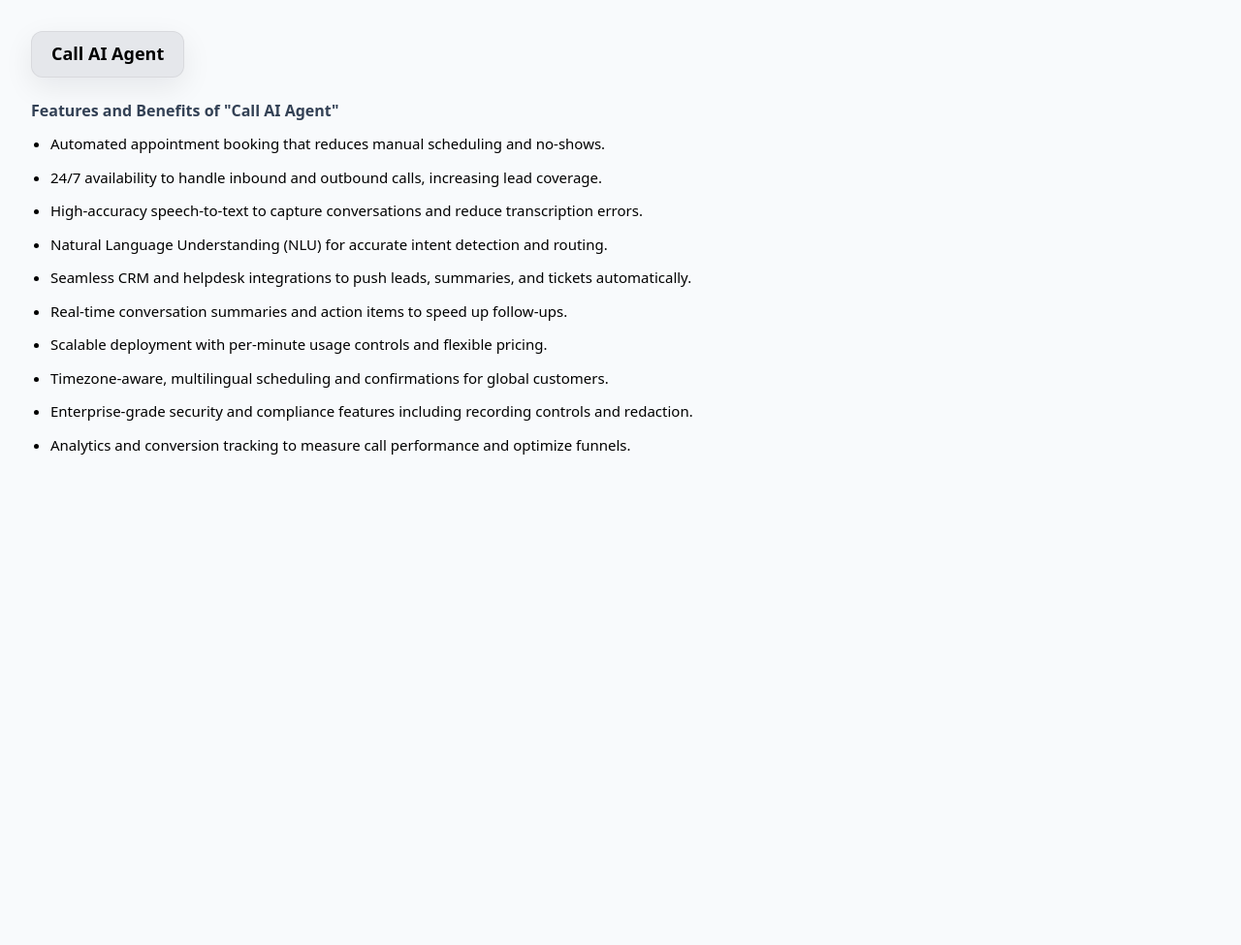
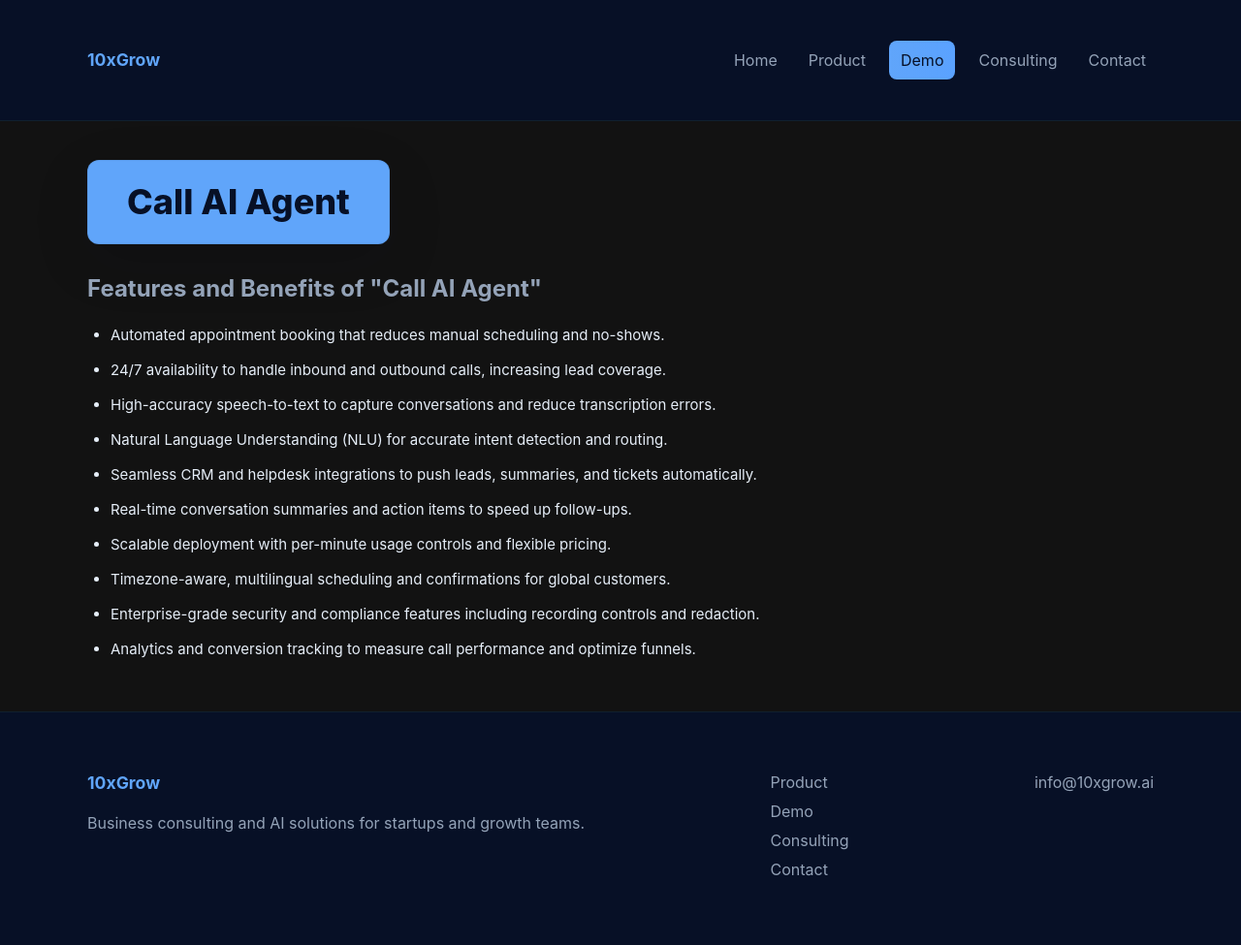
Before and after one commit to 10xgrowinfo/10xgrow-web, a plain HTML site: page product.html in a window 1280 px wide. Shown: the whole page at 97% size. Before the commit the page ends 800 px from the top, so only its background shows below. Drawn offline with Linux system fonts and the light colour scheme.

Commit message:
Update product.html — add header/footer, blue 2x card, use site background and styles

```diff
--- a/product.html
+++ b/product.html
@@ -4,104 +4,124 @@
   <meta charset="utf-8" />
   <meta name="viewport" content="width=device-width,initial-scale=1" />
   <title>Call AI Agent — 10xGrow</title>
+  <meta name="description" content="Call AI Agent — features and benefits" />
+
+  <!-- site styles (provides --bg, --text, --brand, header/footer layout, etc.) -->
+  <link rel="stylesheet" href="styles.css" />
+  <link rel="stylesheet" href="product-demo.css" />
+  <script defer src="script.js"></script>
+
   <style>
-    :root{
-      --page-bg: #f8fafc;
-      --card-bg: #e5e7eb; /* grey background for the block */
-      --text-color: #000000; /* black text */
-      --muted: #334155;
-      --radius: 12px;
-      --shadow: 0 10px 30px rgba(2,6,23,0.08);
-      --max-width: 760px;
+    /* Page-specific card overrides only.
+       Do NOT change page background or global text color – those come from styles.css. */
+    :root {
+      --card-bg: var(--brand);   /* site brand blue */
+      --card-text: var(--bg);    /* dark page background color for contrast on the blue card */
+      --card-padding-y: 24px;    /* ~2x vertical padding */
+      --card-padding-x: 40px;    /* ~2x horizontal padding */
+      --card-radius: 12px;
+      --card-shadow: 0 18px 60px rgba(2,6,23,0.12);
+      --product-max-width: 1100px;
     }
-    html,body { height: 100%; margin: 0; }
-    body{
-      font-family: system-ui, -apple-system, "Segoe UI", Roboto, "Helvetica Neue", Arial;
-      background: var(--page-bg);
-      color: var(--text-color);
-      display: flex;
-      align-items: flex-start;     /* align content to the top */
-      justify-content: flex-start; /* align content to the left */
-      padding: 32px;
+
+    html,body { height:100%; margin:0; }
+
+    /* keep site background and text color from styles.css */
+    body {
+      font-family: Inter, system-ui, -apple-system, "Segoe UI", Roboto, "Helvetica Neue", Arial;
+      background: transparent; /* inherit from styles.css which sets var(--bg) */
+      color: var(--text);
       box-sizing: border-box;
     }
 
-    .container {
-      width: 100%;
-      max-width: var(--max-width);
-      box-sizing: border-box;
-    }
+    .product-main { padding: 40px 0; max-width: var(--product-max-width); margin: 0 auto; }
 
-    /* Clickable box (card) - shrink to fit text */
+    /* Clickable card: left-aligned shrink-to-fit */
     .card {
-      display: inline-block; /* shrink to fit content */
+      display: inline-block;
       background: var(--card-bg);
-      color: var(--text-color);
-      border-radius: var(--radius);
-      box-shadow: var(--shadow);
+      color: var(--card-text);
+      border-radius: var(--card-radius);
+      box-shadow: var(--card-shadow);
       text-decoration: none;
       border: 1px solid rgba(0,0,0,0.06);
-      overflow: hidden;
+      padding: var(--card-padding-y) var(--card-padding-x);
       transition: transform 180ms ease, box-shadow 180ms ease;
-      padding: 12px 20px; /* compact padding so box fits closely around text */
       box-sizing: border-box;
       text-align: left;
-      margin: 0; /* no auto centering */
+      margin: 0;
     }
-    .card:focus,
-    .card:hover {
-      transform: translateY(-4px);
-      box-shadow: 0 20px 60px rgba(2,6,23,0.14);
+    .card:hover,
+    .card:focus {
+      transform: translateY(-6px);
+      box-shadow: 0 28px 80px rgba(2,6,23,0.16);
       outline: none;
     }
 
+    /* Title scaled ~2x */
     .card-title {
       margin: 0;
-      font-size: 18px; /* size adjusted to fit */
-      font-weight: 700;
+      font-size: 36px;   /* ~2x larger */
+      font-weight: 800;
       line-height: 1;
-      color: var(--text-color);
-      white-space: nowrap; /* prevent wrapping so box width fits the single line text */
+      white-space: nowrap;
+      color: var(--card-text);
     }
 
-    /* Subheading and features placed outside clickable box */
+    /* Features heading increased by two sizes */
     .card-subhead {
-      margin: 18px 0 12px 0;
-      font-size: 16px;
+      margin: 28px 0 18px 0;
+      font-size: 24px; /* larger than default */
       color: var(--muted);
-      font-weight: 600;
+      font-weight: 700;
     }
 
-    .features {
-      margin: 0 0 0 0;
-      padding-left: 20px;
-      color: var(--text-color);
-    }
-    .features li {
-      margin-bottom: 12px;
-      line-height: 1.5;
-      font-size: 15px;
+    .features { margin:0; padding-left:24px; color:var(--text); }
+    .features li { margin-bottom:12px; line-height:1.6; font-size:15px; }
+
+    @media (max-width:900px) {
+      :root {
+        --card-padding-y: 18px;
+        --card-padding-x: 28px;
+      }
+      .card-title { font-size:28px; white-space: normal; }
+      .card-subhead { font-size:20px; }
     }
 
     @media (max-width:480px) {
-      body { padding: 16px; }
-      .card { padding: 10px 14px; }
-      .card-title { font-size: 16px; white-space: normal; } /* allow wrapping on small screens */
-      .card-subhead { font-size: 14px; }
-      .features li { font-size: 14px; }
+      :root {
+        --card-padding-y: 12px;
+        --card-padding-x: 16px;
+      }
+      .card { display:block; width:100%; }
+      .card-title { font-size:20px; }
+      .card-subhead { font-size:18px; }
+      .features li { font-size:14px; }
     }
   </style>
 </head>
 <body>
-  <main class="container" role="main" aria-labelledby="call-agent-heading">
-    <!-- Clickable grey box containing only the "Call AI Agent" title.
-         Box is shrink-to-fit and aligned to the left. -->
+  <header class="site-header">
+    <div class="container header-inner">
+      <a class="brand" href="index.html">10xGrow</a>
+      <nav class="nav" id="main-nav">
+        <a href="index.html">Home</a>
+        <a href="product.html" aria-current="page">Product</a>
+        <a href="product-demo.html" class="cta-link">Demo</a>
+        <a href="consulting.html">Consulting</a>
+        <a href="contact.html">Contact</a>
+      </nav>
+      <button id="nav-toggle" aria-label="Toggle menu" class="nav-toggle">☰</button>
+    </div>
+  </header>
+
+  <main class="product-main" role="main" aria-labelledby="call-agent-heading">
+    <!-- Left-aligned, blue (brand) card linking to demo -->
     <a class="card" href="product-demo.html" aria-label="Open Call AI Agent demo" id="call-agent-card">
       <span id="call-agent-heading" class="card-title">Call AI Agent</span>
     </a>
 
-    <!-- Content outside the clickable box -->
-    <div role="region" aria-labelledby="features-heading" style="margin-top:18px;">
+    <div role="region" aria-labelledby="features-heading" style="margin-top:22px;">
       <h2 id="features-heading" class="card-subhead">Features and Benefits of "Call AI Agent"</h2>
 
       <ul class="features" aria-labelledby="features-heading">
@@ -118,5 +138,25 @@
       </ul>
     </div>
   </main>
+
+  <footer class="site-footer">
+    <div class="container footer-inner">
+      <div class="brand-col">
+        <a class="brand" href="index.html">10xGrow</a>
+        <p>Business consulting and AI solutions for startups and growth teams.</p>
+      </div>
+
+      <div class="links-col">
+        <a href="product.html">Product</a>
+        <a href="product-demo.html">Demo</a>
+        <a href="consulting.html">Consulting</a>
+        <a href="contact.html">Contact</a>
+      </div>
+
+      <div class="contact-col">
+        <a href="mailto:info@10xgrow.ai">info@10xgrow.ai</a>
+      </div>
+    </div>
+  </footer>
 </body>
 </html>
```
